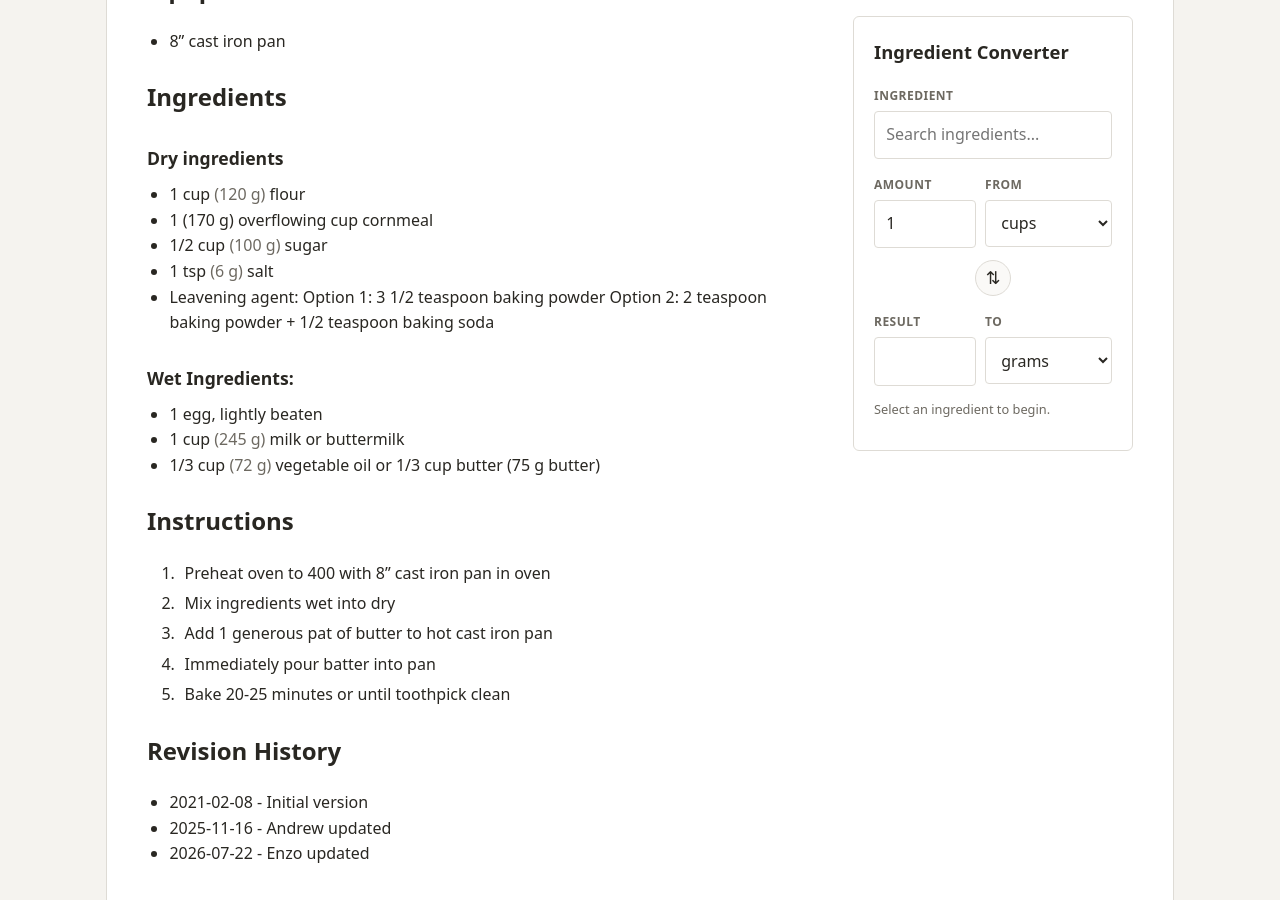
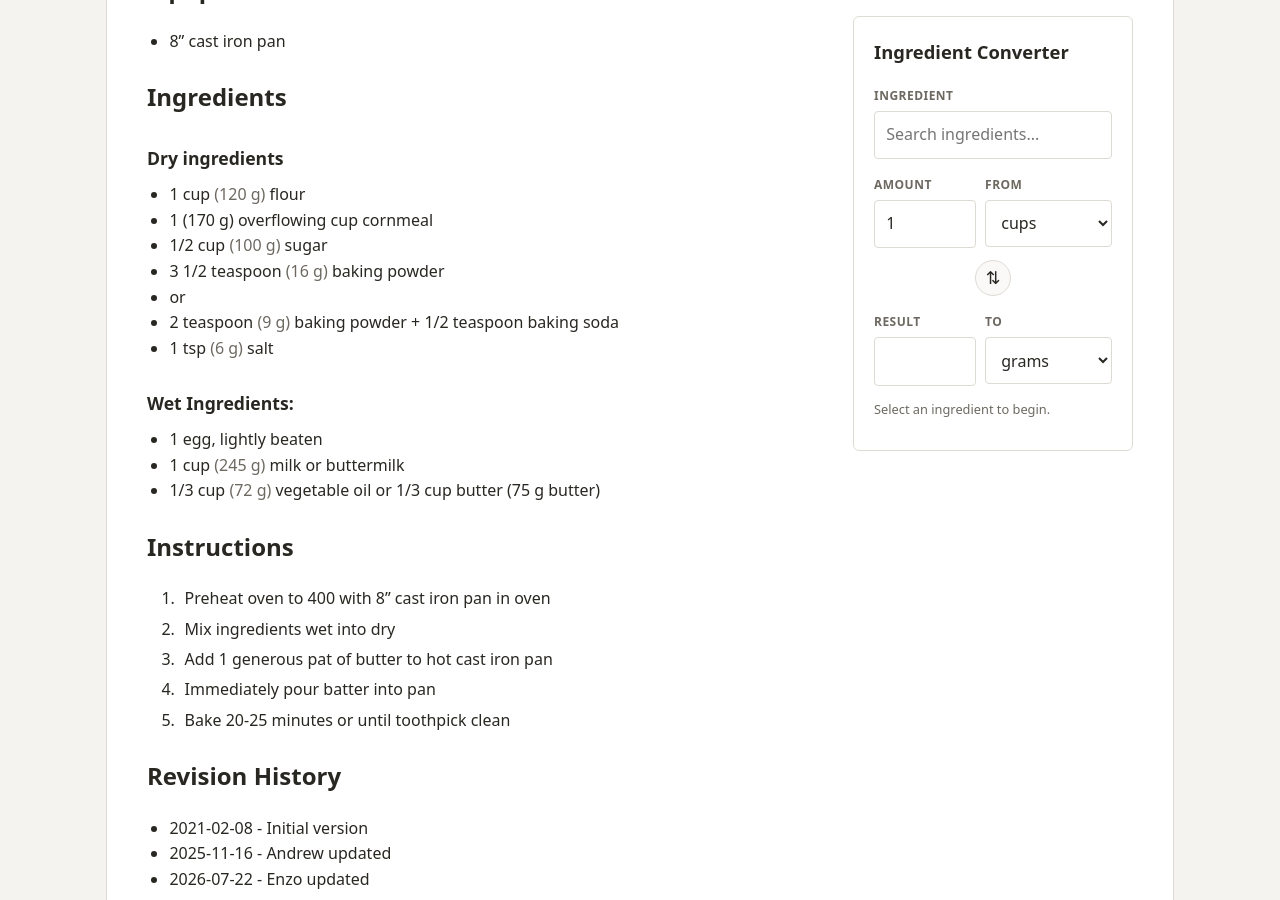
Before and after one commit to sundaycake/recipes, a Jekyll site: the page built from _recipes/cornbread.md, in a window 1280 px wide and 900 px high, scrolled down 639 px. Built offline with Jekyll 4.4.1, drawn with Linux system fonts in a browser that asks for light colours.

Commit message:
Update cornbread.md

```diff
--- a/_recipes/cornbread.md
+++ b/_recipes/cornbread.md
@@ -32,10 +32,10 @@ source_url: https://www.allrecipes.com/recipe/17891/golden-sweet-cornbread/
 - 1 cup flour
 - 1 overflowing cup (170 g) cornmeal
 - 1/2 cup sugar
+- 3 1/2 teaspoon baking powder
+- or
+- 2 teaspoon baking powder + 1/2 teaspoon baking soda
 - 1 tsp salt
-- Leavening agent:
-  - Option 1: 3 1/2 teaspoon baking powder
-  - Option 2: 2 teaspoon baking powder + 1/2 teaspoon baking soda
 
 ### Wet Ingredients:
 - 1 egg, lightly beaten
```
